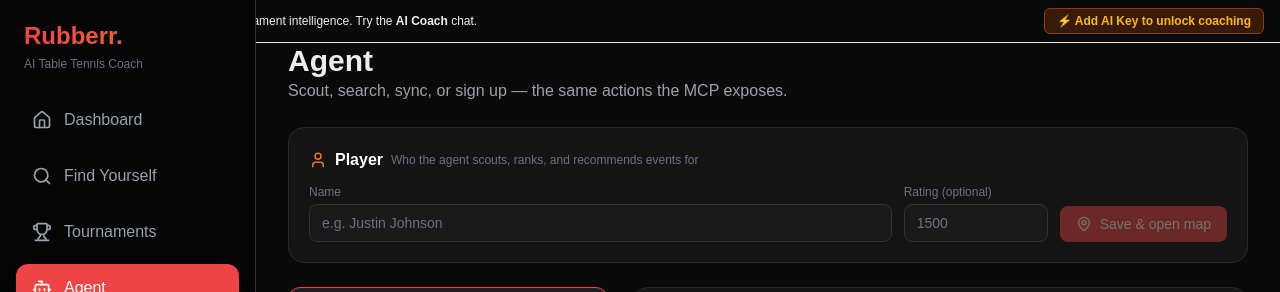
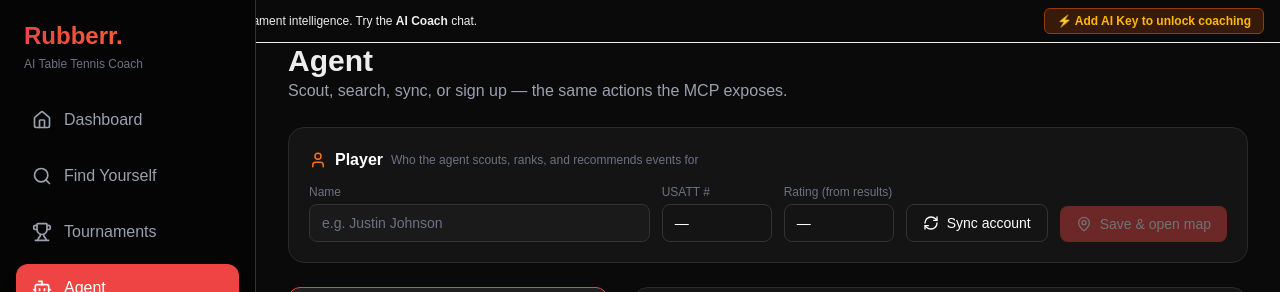
Before and after one commit to Justinandjohnson/omnipong, a Next.js app in the folder rubberr/frontend/: page /agent in a window 1280 px wide. Shown: the top 292 px of the page. Built offline with nearby package versions, Linux system fonts and the light colour scheme; no server answers.

Commit message:
feat(ui): show your synced USATT number and rating; drop manual rating
The Player panel no longer asks for a rating. It shows the USATT # and
rating retrieved from your account/results, with a 'Sync account' button
that pulls them, and 'Save & open map'.

```diff
--- a/rubberr/frontend/src/components/AgentConsole.tsx
+++ b/rubberr/frontend/src/components/AgentConsole.tsx
@@ -76,8 +76,10 @@ export default function AgentConsole() {
 
   // Player identity — who the agent scouts/ranks for.
   const [playerName, setPlayerName] = useState("");
-  const [playerRating, setPlayerRating] = useState("");
+  const [playerRating, setPlayerRating] = useState<number | null>(null);
+  const [playerUsatt, setPlayerUsatt] = useState<string | null>(null);
   const [savingPlayer, setSavingPlayer] = useState(false);
+  const [syncing, setSyncing] = useState(false);
   const [playerMsg, setPlayerMsg] = useState<string | null>(null);
 
   useEffect(() => {
@@ -85,7 +87,8 @@ export default function AgentConsole() {
       .then((r) => (r.ok ? r.json() : null))
       .then((u) => {
         if (u?.full_name) setPlayerName(u.full_name);
-        if (u?.rating) setPlayerRating(String(u.rating));
+        if (typeof u?.rating === "number") setPlayerRating(u.rating);
+        if (u?.usatt_number) setPlayerUsatt(u.usatt_number);
       })
       .catch(() => {});
   }, []);
@@ -94,13 +97,10 @@ export default function AgentConsole() {
     setSavingPlayer(true);
     setPlayerMsg(null);
     try {
-      const body: { name: string; rating?: number } = { name: playerName.trim() };
-      const r = Number(playerRating);
-      if (playerRating.trim() !== "" && !Number.isNaN(r)) body.rating = r;
       const res = await fetch(`${API_URL}/settings/player`, {
         method: "POST",
         headers: { "Content-Type": "application/json" },
-        body: JSON.stringify(body),
+        body: JSON.stringify({ name: playerName.trim() }),
       });
       const data = await res.json();
       if (!res.ok || data?.status === "error") {
@@ -112,6 +112,30 @@ export default function AgentConsole() {
       setPlayerMsg(e instanceof Error ? e.message : String(e));
     } finally {
       setSavingPlayer(false);
+    }
+  }
+
+  async function syncAccount() {
+    setSyncing(true);
+    setPlayerMsg(null);
+    try {
+      const res = await fetch(`${API_URL}/tools/sync/account`, { method: "POST" });
+      const data = await res.json();
+      if (!res.ok || data?.status === "error") {
+        throw new Error(data?.message || `Sync failed (HTTP ${res.status})`);
+      }
+      const no = data?.account_number ?? data?.account?.account_number;
+      if (no) setPlayerUsatt(String(no));
+      const count = data?.finished_count ?? 0;
+      setPlayerMsg(
+        no
+          ? `Synced account #${no} (${count} finished events).`
+          : "Synced, but no account number was found.",
+      );
+    } catch (e) {
+      setPlayerMsg(e instanceof Error ? e.message : String(e));
+    } finally {
+      setSyncing(false);
     }
   }
 
@@ -180,16 +204,27 @@ export default function AgentConsole() {
               onChange={(e) => setPlayerName(e.target.value)}
             />
           </div>
-          <div className="w-36">
-            <label className="block text-xs text-gray-500 mb-1">Rating (optional)</label>
-            <input
-              className={inputCls}
-              type="number"
-              placeholder="1500"
-              value={playerRating}
-              onChange={(e) => setPlayerRating(e.target.value)}
-            />
+          <div>
+            <label className="block text-xs text-gray-500 mb-1">USATT #</label>
+            <div className="rounded-lg border border-[#333] px-3 py-2 text-sm text-white min-w-[110px]">
+              {playerUsatt || "—"}
+            </div>
           </div>
+          <div>
+            <label className="block text-xs text-gray-500 mb-1">Rating (from results)</label>
+            <div className="rounded-lg border border-[#333] px-3 py-2 text-sm text-white min-w-[110px]">
+              {playerRating ?? "—"}
+            </div>
+          </div>
+          <button
+            onClick={syncAccount}
+            disabled={syncing}
+            className="inline-flex items-center gap-2 rounded-lg border border-[#333] px-4 py-2 text-sm font-medium text-white
+              hover:bg-[#1a1a1a] disabled:opacity-40 disabled:cursor-not-allowed transition"
+          >
+            {syncing ? <Loader2 size={16} className="animate-spin" /> : <RefreshCw size={16} />}
+            {syncing ? "Syncing…" : "Sync account"}
+          </button>
           <button
             onClick={savePlayer}
             disabled={savingPlayer || !playerName.trim()}
```
